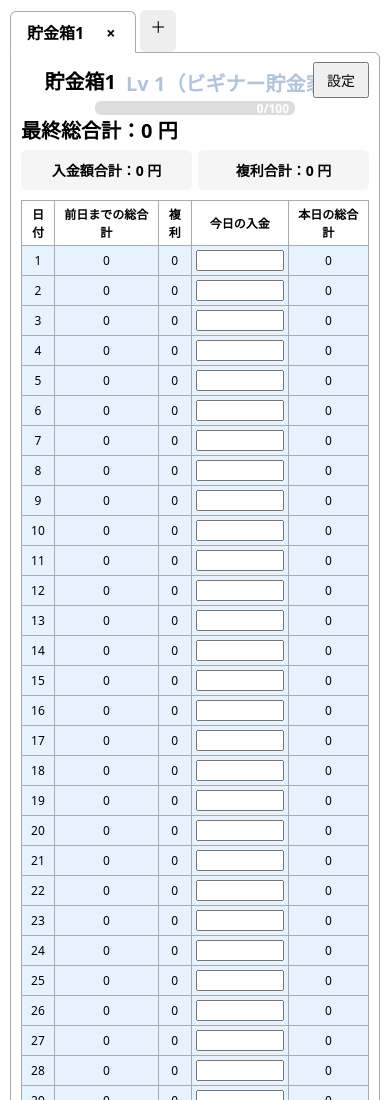
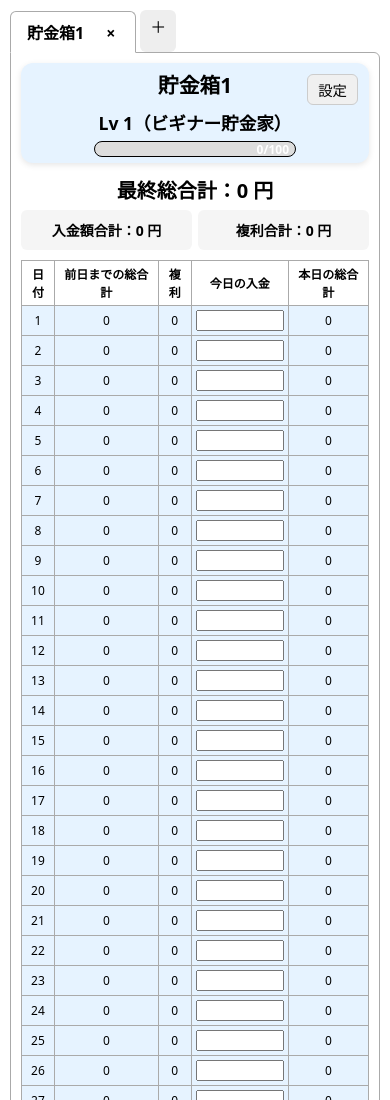
Before and after one commit to kuronekoTakeko/cho-chikucho-kingyo, a plain HTML site: page index.html in a window 390 px wide. Shown: the top 1100 px of the page. Drawn offline with Linux system fonts and the light colour scheme.

Commit message:
Add files via upload

```diff
--- a/index.html
+++ b/index.html
@@ -147,6 +147,7 @@
       font-size: 20px;
       font-weight: bold;
       margin-top: 5px;
+      color: #000;
     }
 
     /* XPゲージ */
@@ -154,7 +155,8 @@
       width: 200px;
       height: 14px;
       background: #ddd;
-      border-radius: 6px;
+      border: 1px solid #000;
+      border-radius: 10px;
       overflow: hidden;
       margin: 4px auto 0;
       position: relative;
@@ -165,6 +167,7 @@
       background: #4caf50;
       width: 0%;
       transition: width 0.3s;
+      border-radius: 10px;
     }
 
     #xpText {
@@ -202,6 +205,39 @@
     .row-level-19 { background: #d8c0ff; }
     .row-level-20 { background: #ffe0ff; }
 
+
+    /* カード全体（名前・レベル・称号・XPゲージ） */
+    .header-card {
+      position: relative; /* ← これが重要！ */
+      background: #ffffffcc;
+      padding: 6px;
+      border-radius: 12px;
+      box-shadow: 0 2px 6px rgba(0,0,0,0.1);
+      margin-bottom: 12px;
+      text-align: center;
+    }
+
+    .header-card.level-1 { background: #e6f3ff; }
+    .header-card.level-2 { background: #e6ffe6; }
+    .header-card.level-3 { background: #fff7b3; }
+    .header-card.level-4 { background: #ffd1a1; }
+    .header-card.level-5 { background: #ffcccc; }
+    .header-card.level-6 { background: #ffe0f0; }
+    .header-card.level-7 { background: #f0d0ff; }
+    .header-card.level-8 { background: #e0d8ff; }
+    .header-card.level-9 { background: #d0e0ff; }
+    .header-card.level-10 { background: #d0ffff; }
+    .header-card.level-11 { background: #fff0c0; }
+    .header-card.level-12 { background: #ffd0b0; }
+    .header-card.level-13 { background: #c0e0ff; }
+    .header-card.level-14 { background: #e0c0ff; }
+    .header-card.level-15 { background: #ffffff; }
+    .header-card.level-16 { background: #ffffe0; }
+    .header-card.level-17 { background: #e0ffff; }
+    .header-card.level-18 { background: #c0c8ff; }
+    .header-card.level-19 { background: #d8c0ff; }
+    .header-card.level-20 { background: #ffe0ff; }
+
     /* タイトル行（中央タイトル＋右端設定） */
     .title-row {
       display: flex;
@@ -217,15 +253,26 @@
     }
     #settingsButton {
       position: absolute;
-      right: 0;
-      padding: 6px 12px;
-      font-size: 14px;
+      right: 10px;
+      top: 10px;
+
+      background: #f0f0f0;     /* ★ 薄いグレー背景でボタン感 */
+      border: 1px solid #ccc;  /* ★ 枠線 */
+      border-radius: 6px;      /* ★ 角丸で優しい印象 */
+      padding: 4px 10px;       /* ★ ボタンらしい余白 */
+      font-size: 0.9rem;
+      cursor: pointer;         /* ★ マウスカーソルが“押せる”形に */
+    }
+
+    #settingsButton:hover {
+      background: #e0e0e0;     /* ★ ホバー時に少し濃くして反応を見せる */
     }
 
     /* 合計表示（最終日の結果） */
     .total-display {
       font-size: 20px;
       font-weight: bold;
+      text-align: center;
       margin-bottom: 6px;
     }
 
@@ -322,6 +369,64 @@
     .confirm-buttons button {
       margin-left: 4px;
     }
+
+    thead th {
+      position: sticky;
+      top: 0;
+      background: #fff;
+      z-index: 5;
+    }
+
+    /* ★ スマホ用レイアウト（幅480px以下） */
+    @media (max-width: 480px) {
+
+      .box-title-row {
+        display: flex;
+        flex-direction: column;
+        align-items: flex-start;
+        align-items: center; /* ← 中央揃え */
+        gap: 6px;
+        width: 100%;
+        text-align: center;
+      }
+
+      #currentBoxTitle {
+        font-size: 1.3rem;
+        font-weight: bold;
+        text-align: center;
+        width: 100%;
+      }
+
+      #levelDisplay {
+        font-size: 1.1rem;
+        text-align: center;
+        width: 100%;
+      }
+
+      /* XPゲージを下に配置 */
+      .xp-info {
+        width: 100%;
+        margin-top: 6px;
+      }
+
+      /* 設定ボタン（文字版） */
+      #settingsButton {
+        position: absolute;
+        right: 5px;
+        top: 5px;
+
+        background: #f0f0f0;     /* ★ 薄いグレー背景でボタン感 */
+        border: 1px solid #ccc;  /* ★ 枠線 */
+        border-radius: 6px;      /* ★ 角丸で優しい印象 */
+        padding: 4px 10px;       /* ★ ボタンらしい余白 */
+        font-size: 0.9rem;
+        cursor: pointer;         /* ★ マウスカーソルが“押せる”形に */
+      }
+
+      #settingsButton:hover {
+        background: #e0e0e0;     /* ★ ホバー時に少し濃くして反応を見せる */
+      }
+    }
   </style>
 </head>
 
@@ -336,6 +441,7 @@
     <!-- ▲ ここまでが新しいタブ ▲ -->
 
     <!-- タイトル行（中央タイトル＋右端設定） -->
+    <div class = "header-card">
       <div class="box-header">
         <div class="box-title-row">
           <h2 id="currentBoxTitle">貯金箱</h2>
@@ -343,10 +449,10 @@
           <button id="settingsButton">設定</button>
         </div>
         <div class="xp-info">
-
           <div id="xpBarContainer">
             <div id="xpBar"></div>
             <div id="xpText"></div>
+          </div>
         </div>
       </div>
     </div>
@@ -584,8 +690,13 @@
 
         const tdToday = document.createElement('td');
         const input = document.createElement('input');
-        input.type = 'number';
-        input.inputMode = 'decimal';
+
+        input.type = "number";
+        input.inputMode = "numeric";   // ★ スマホで数字キーボード
+        input.pattern = "[0-9]*";      // ★ iPhone対策
+        input.min = "0";
+        input.classList.add("deposit-input");
+
         input.value = row.today || '';
 
         // ★ 入金変更 → 全日再計算 → 再描画
@@ -767,6 +878,18 @@
       });
     }
 
+    function updateHeaderCardColor(level) {
+      const headerCard = document.querySelector('.header-card');
+
+      // 既存のレベルクラスを削除
+      for (let i = 1; i <= 20; i++) {
+        headerCard.classList.remove(`level-${i}`);
+      }
+
+      // 現在のレベルクラスを追加
+      headerCard.classList.add(`level-${level}`);
+    }
+
     function updateLevelUI() {
       const box = getCurrentBox();
 
@@ -786,6 +909,8 @@
       document.getElementById('xpBar').style.width = percent + '%';
       document.getElementById('xpText').textContent = xp + '/100';
 
+      // ★ カード色をレベルに応じて変更（ここが今回の追加）
+      updateHeaderCardColor(level);
     }
     renderAll();
   </script>
```
Lines whose indentation alone changed are shown as unchanged.
